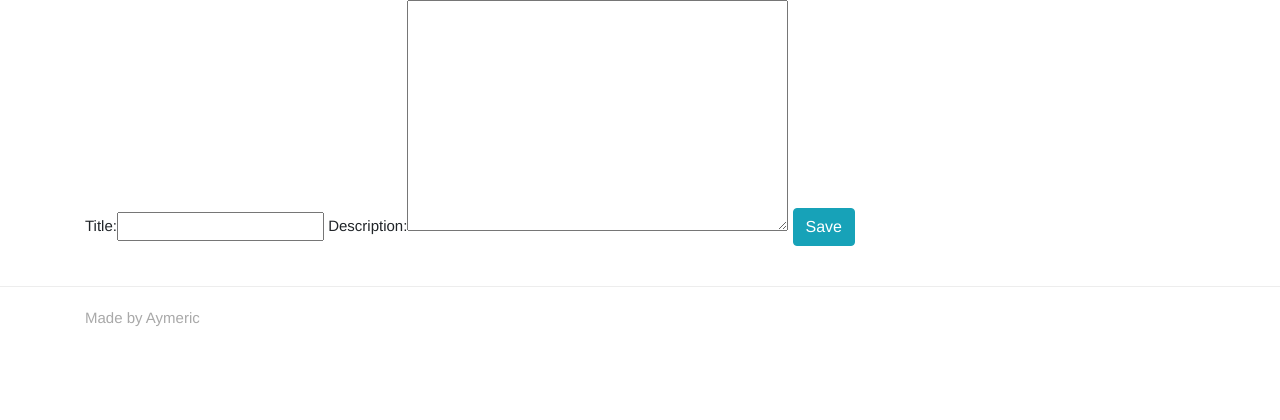
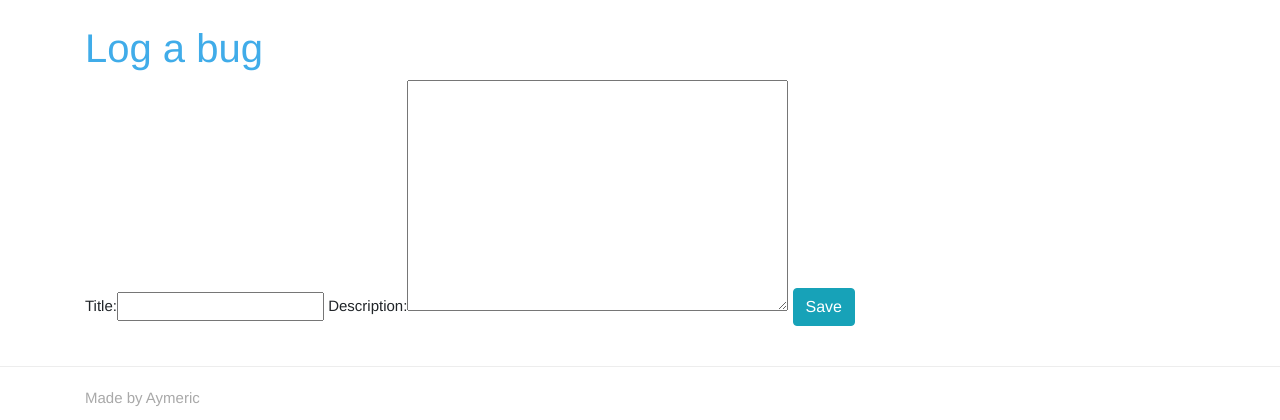
Before and after one commit to comanezz/unicorn_attractor, a Django app: a page that uses bugs/templates/bugform.html in a window 1280 px wide. Shown: the part 56-476 px from the top of the page. Run offline with Django 3.2, Linux system fonts and the light colour scheme; the visitor is signed in with stand-in values (Sample User, id 1); some libraries are stand-ins or nearby versions.

Commit message:
Title Log a bug added

```diff
--- a/bugs/templates/bugform.html
+++ b/bugs/templates/bugform.html
@@ -4,9 +4,9 @@
 
 {% block page_title %}Log a bug{% endblock %}
 
-{% block page_heading %}Log a bug {% endblock %}
+{% block content %}
 
-{% block content %}
+    <h1 class="mt-4 main-title">Log a bug</h1>
 
     <form method="POST" enctype="multipart/form-data">
         {% csrf_token %}
```
